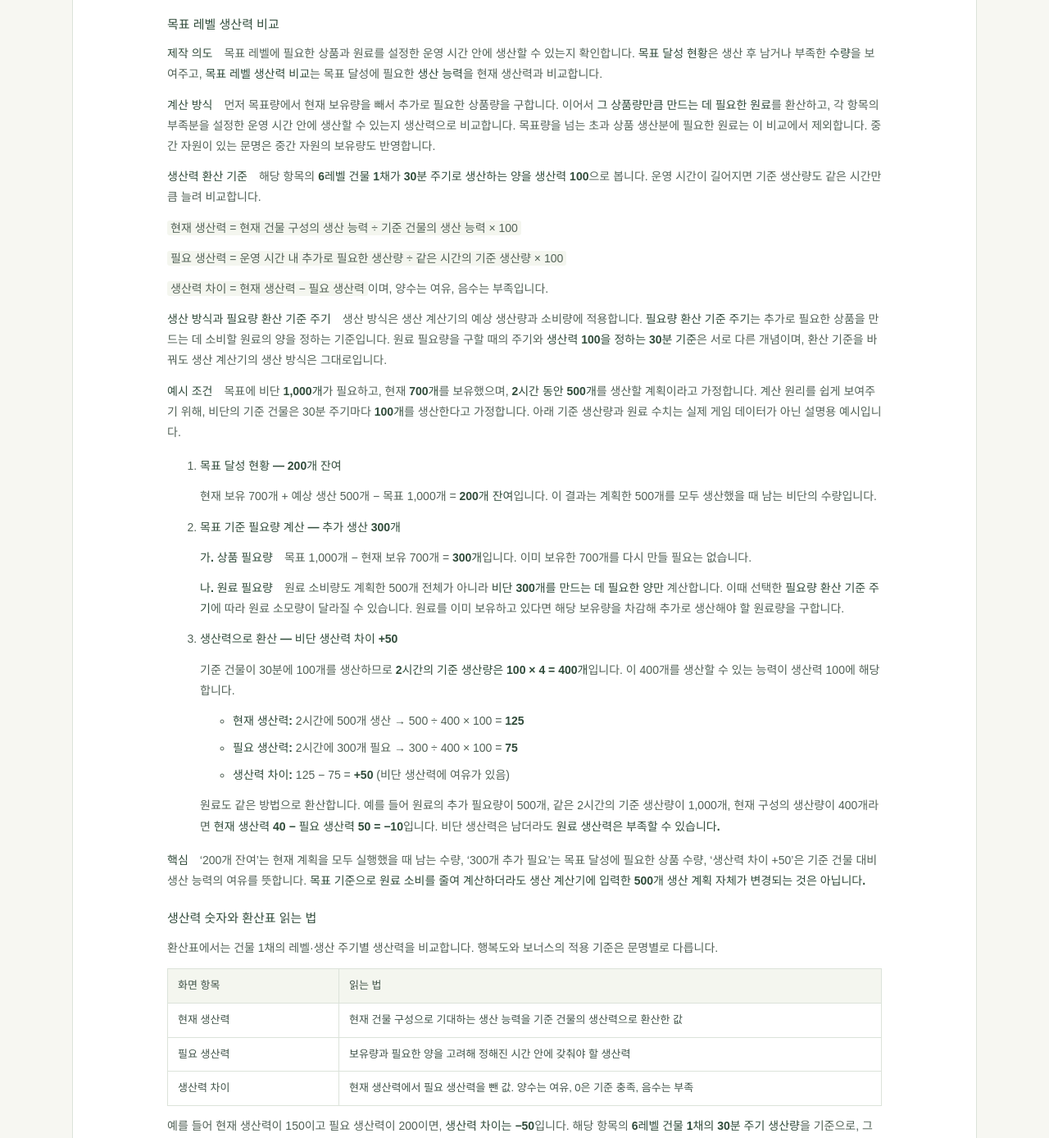
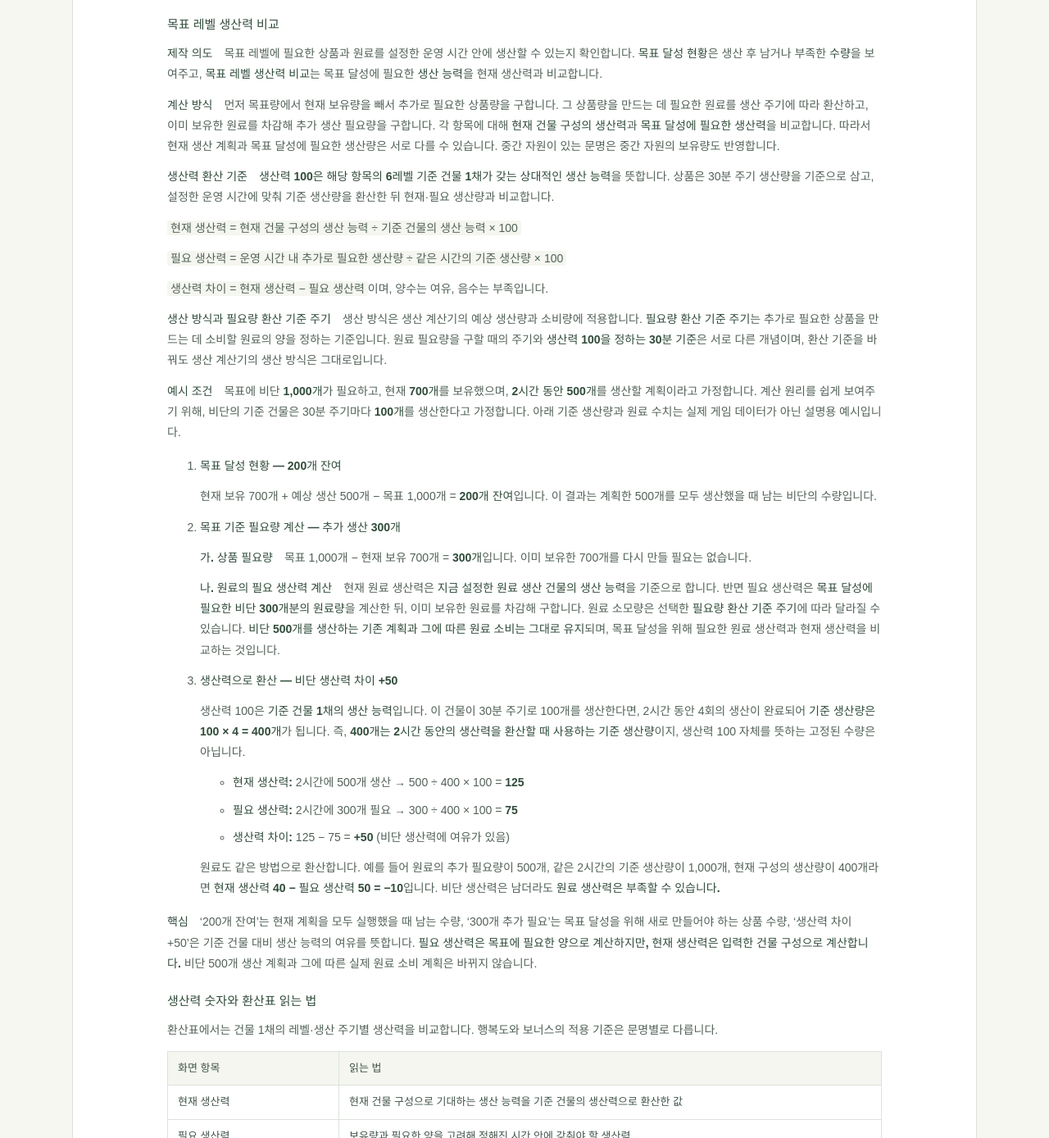
Before and after one commit to M-ule/Civilization-Simulator, a plain HTML site: page index.html in a window 1280 px wide. Shown: the part 2999-4387 px from the top of the page at 82% size. Drawn offline with Linux system fonts and the light colour scheme.

Commit message:
docs: clarify target power comparison and time-normalized benchmark

```diff
--- a/index.html
+++ b/index.html
@@ -99,8 +99,8 @@
 </ul>
 <h4 id="power-guide">목표 레벨 생산력 비교</h4>
 <p><strong>제작 의도</strong>　목표 레벨에 필요한 상품과 원료를 설정한 운영 시간 안에 생산할 수 있는지 확인합니다. <strong>목표 달성 현황</strong>은 생산 후 남거나 부족한 <strong>수량</strong>을 보여주고, <strong>목표 레벨 생산력 비교</strong>는 목표 달성에 필요한 <strong>생산 능력</strong>을 현재 생산력과 비교합니다.</p>
-<p><strong>계산 방식</strong>　먼저 목표량에서 현재 보유량을 빼서 추가로 필요한 상품량을 구합니다. 이어서 <strong>그 상품량만큼 만드는 데 필요한 원료</strong>를 환산하고, 각 항목의 부족분을 설정한 운영 시간 안에 생산할 수 있는지 생산력으로 비교합니다. 목표량을 넘는 초과 상품 생산분에 필요한 원료는 이 비교에서 제외합니다. 중간 자원이 있는 문명은 중간 자원의 보유량도 반영합니다.</p>
-<p><strong>생산력 환산 기준</strong>　해당 항목의 <strong>6레벨 건물 1채가 30분 주기로 생산하는 양을 생산력 100</strong>으로 봅니다. 운영 시간이 길어지면 기준 생산량도 같은 시간만큼 늘려 비교합니다.</p>
+<p><strong>계산 방식</strong>　먼저 목표량에서 현재 보유량을 빼서 추가로 필요한 상품량을 구합니다. 그 상품량을 만드는 데 필요한 원료를 생산 주기에 따라 환산하고, 이미 보유한 원료를 차감해 추가 생산 필요량을 구합니다. 각 항목에 대해 <strong>현재 건물 구성의 생산력</strong>과 <strong>목표 달성에 필요한 생산력</strong>을 비교합니다. 따라서 현재 생산 계획과 목표 달성에 필요한 생산량은 서로 다를 수 있습니다. 중간 자원이 있는 문명은 중간 자원의 보유량도 반영합니다.</p>
+<p><strong>생산력 환산 기준</strong>　<strong>생산력 100은 해당 항목의 6레벨 기준 건물 1채가 갖는 상대적인 생산 능력</strong>을 뜻합니다. 상품은 30분 주기 생산량을 기준으로 삼고, 설정한 운영 시간에 맞춰 기준 생산량을 환산한 뒤 현재·필요 생산량과 비교합니다.</p>
 <p><code>현재 생산력 = 현재 건물 구성의 생산 능력 ÷ 기준 건물의 생산 능력 × 100</code></p>
 <p><code>필요 생산력 = 운영 시간 내 추가로 필요한 생산량 ÷ 같은 시간의 기준 생산량 × 100</code></p>
 <p><code>생산력 차이 = 현재 생산력 − 필요 생산력</code>이며, 양수는 여유, 음수는 부족입니다.</p>
@@ -111,9 +111,9 @@
 <p>현재 보유 700개 + 예상 생산 500개 − 목표 1,000개 = <strong>200개 잔여</strong>입니다. 이 결과는 계획한 500개를 모두 생산했을 때 남는 비단의 수량입니다.</p></li>
 <li><strong>목표 기준 필요량 계산 — 추가 생산 300개</strong>
 <p><strong>가. 상품 필요량</strong>　목표 1,000개 − 현재 보유 700개 = <strong>300개</strong>입니다. 이미 보유한 700개를 다시 만들 필요는 없습니다.</p>
-<p><strong>나. 원료 필요량</strong>　원료 소비량도 계획한 500개 전체가 아니라 <strong>비단 300개를 만드는 데 필요한 양만</strong> 계산합니다. 이때 선택한 <strong>필요량 환산 기준 주기</strong>에 따라 원료 소모량이 달라질 수 있습니다. 원료를 이미 보유하고 있다면 해당 보유량을 차감해 추가로 생산해야 할 원료량을 구합니다.</p></li>
+<p><strong>나. 원료의 필요 생산력 계산</strong>　현재 원료 생산력은 <strong>지금 설정한 원료 생산 건물의 생산 능력</strong>을 기준으로 합니다. 반면 필요 생산력은 <strong>목표 달성에 필요한 비단 300개분의 원료량</strong>을 계산한 뒤, 이미 보유한 원료를 차감해 구합니다. 원료 소모량은 선택한 <strong>필요량 환산 기준 주기</strong>에 따라 달라질 수 있습니다. <strong>비단 500개를 생산하는 기존 계획과 그에 따른 원료 소비는 그대로 유지</strong>되며, 목표 달성을 위해 필요한 원료 생산력과 현재 생산력을 비교하는 것입니다.</p></li>
 <li><strong>생산력으로 환산 — 비단 생산력 차이 +50</strong>
-<p>기준 건물이 30분에 100개를 생산하므로 <strong>2시간의 기준 생산량은 100 × 4 = 400개</strong>입니다. 이 400개를 생산할 수 있는 능력이 생산력 100에 해당합니다.</p>
+<p>생산력 100은 <strong>기준 건물 1채의 생산 능력</strong>입니다. 이 건물이 30분 주기로 100개를 생산한다면, 2시간 동안 4회의 생산이 완료되어 <strong>기준 생산량은 100 × 4 = 400개</strong>가 됩니다. 즉, <strong>400개는 2시간 동안의 생산력을 환산할 때 사용하는 기준 생산량</strong>이지, 생산력 100 자체를 뜻하는 고정된 수량은 아닙니다.</p>
 <ul>
 <li><strong>현재 생산력:</strong> 2시간에 500개 생산 → 500 ÷ 400 × 100 = <strong>125</strong></li>
 <li><strong>필요 생산력:</strong> 2시간에 300개 필요 → 300 ÷ 400 × 100 = <strong>75</strong></li>
@@ -121,7 +121,7 @@
 </ul>
 <p>원료도 같은 방법으로 환산합니다. 예를 들어 원료의 추가 필요량이 500개, 같은 2시간의 기준 생산량이 1,000개, 현재 구성의 생산량이 400개라면 <strong>현재 생산력 40 − 필요 생산력 50 = −10</strong>입니다. 비단 생산력은 남더라도 <strong>원료 생산력은 부족할 수 있습니다.</strong></p></li>
 </ol>
-<p><strong>핵심</strong>　‘200개 잔여’는 현재 계획을 모두 실행했을 때 남는 수량, ‘300개 추가 필요’는 목표 달성에 필요한 상품 수량, ‘생산력 차이 +50’은 기준 건물 대비 생산 능력의 여유를 뜻합니다. <strong>목표 기준으로 원료 소비를 줄여 계산하더라도 생산 계산기에 입력한 500개 생산 계획 자체가 변경되는 것은 아닙니다.</strong></p>
+<p><strong>핵심</strong>　‘200개 잔여’는 현재 계획을 모두 실행했을 때 남는 수량, ‘300개 추가 필요’는 목표 달성을 위해 새로 만들어야 하는 상품 수량, ‘생산력 차이 +50’은 기준 건물 대비 생산 능력의 여유를 뜻합니다. <strong>필요 생산력은 목표에 필요한 양으로 계산하지만, 현재 생산력은 입력한 건물 구성으로 계산합니다.</strong> 비단 500개 생산 계획과 그에 따른 실제 원료 소비 계획은 바뀌지 않습니다.</p>
 <h4 id="생산력-숫자와-환산표-읽는-법">생산력 숫자와 환산표 읽는 법</h4>
 <p>환산표에서는 건물 1채의 레벨·생산 주기별 생산력을 비교합니다. 행복도와 보너스의 적용 기준은 문명별로 다릅니다.</p>
 <div class="guide-table"><table role="table">
```
